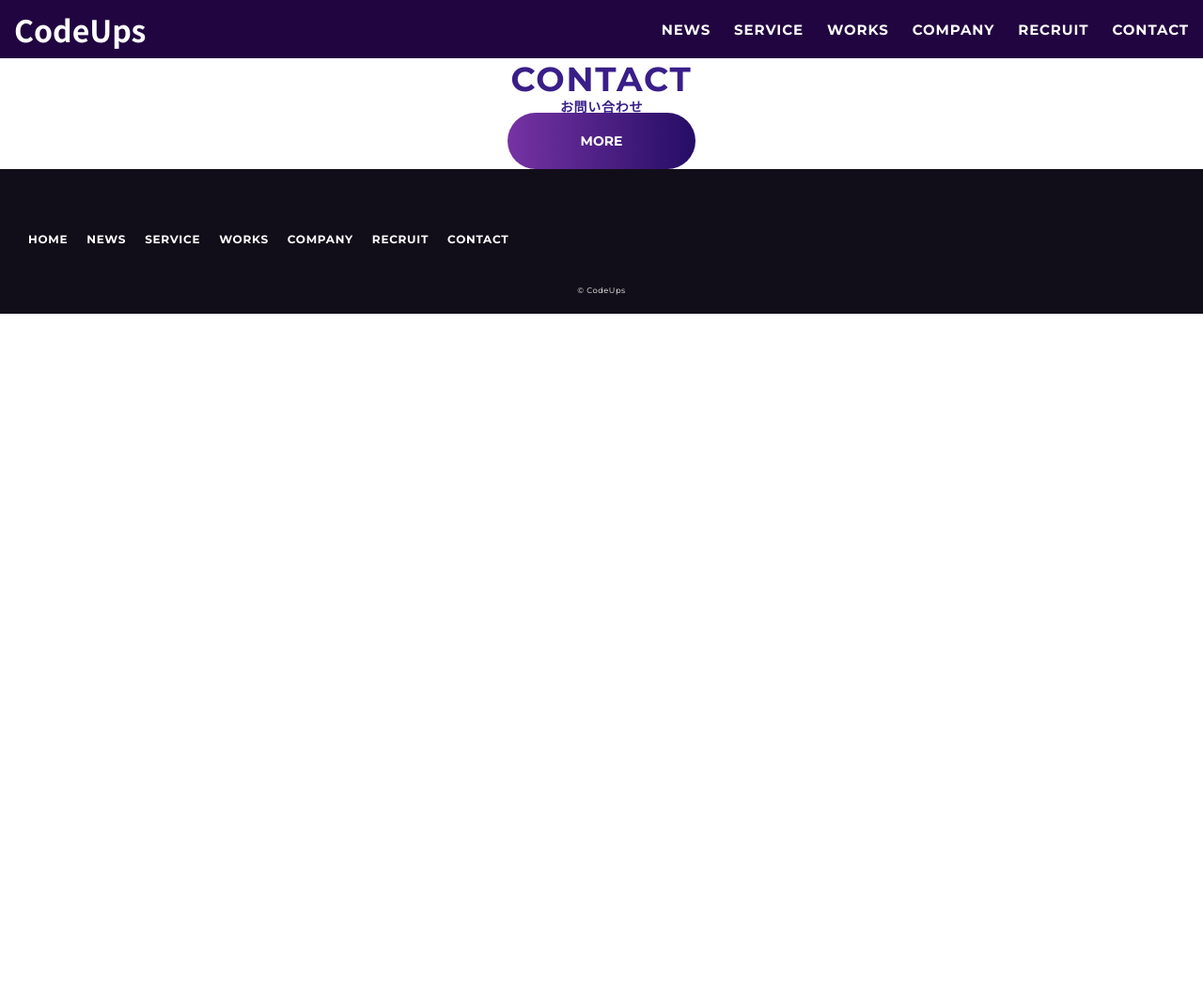
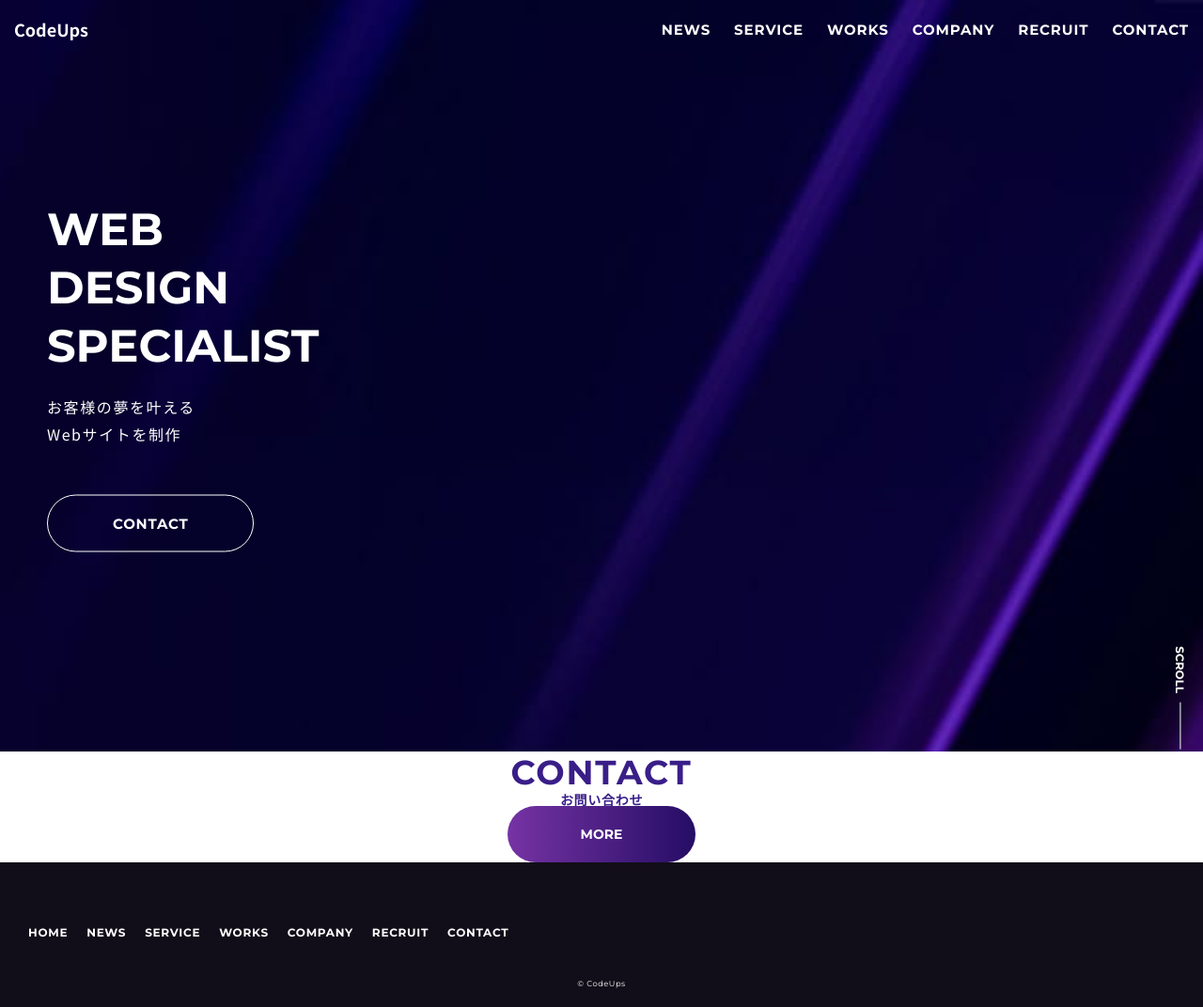
Before and after one commit to shimamurasaki/codeups-live-03, a website: page index.html in a window 1280 px wide. Shown: the whole page at 94% size. Before the commit the page ends 800 px from the top, so only its background shows below. Drawn offline with nearby package versions, Linux system fonts and the light colour scheme.

Commit message:
メインビュー完了

```diff
--- a/index.html
+++ b/index.html
@@ -61,6 +61,19 @@
     </div>
   </header>
 
+  <section class="l-mv p-mv">
+    <div class="p-mv__inner">
+      <div class="p-mv__header">
+        <h2 class="p-mv__title">web<br>design<br>specialist</h2>
+        <p class="p-mv__subtitle">お客様の夢を叶える<br>Webサイトを制作</p>
+        <div class="p-mv__btn">
+          <a href="" class="c-mv-btn">contact</a>
+        </div>
+      </div>
+      <div class="p-mv__scroll"><span>scroll</span></div>
+    </div>
+  </section>
+
   <div class="c-section-header">
     <h2 class="c-section-header__entitle">contact</h2>
     <p class="c-section-header__jatitle">お問い合わせ</p>
@@ -70,7 +83,7 @@
     <a href="" class="c-button">more</a>
   </div>
 
-  <div class="l-footer p-footer">
+  <footer class="l-footer p-footer">
     <div class="p-footer__inner">
       <nav class="p-footer__nav p-footer-nav">
         <ul class="p-footer-nav-items">
@@ -87,7 +100,7 @@
         <small>&copy; CodeUps</small>
       </p>
     </div>
-  </div>
+  </footer>
 
 </body>
 </html>
--- /dev/null
+++ b/src/sass/object/component/_c-mv-btn.scss
@@ -0,0 +1,16 @@
+@use "global" as *;
+
+.c-mv-btn {
+  display: inline-block;
+  padding: rem(22) rem(69);
+  border: 1px solid $white;
+  border-radius: rem(50);
+  text-align: center;
+  font-size: rem(15);
+  font-weight: $bold;
+  font-family: $english-font-family;
+  text-transform: uppercase;
+  letter-spacing: 0.05em;
+  line-height: 1;
+  color: $white;
+}
--- a/src/sass/object/project/_p-header.scss
+++ b/src/sass/object/project/_p-header.scss
@@ -2,8 +2,11 @@
 
 .p-header {
   height: rem(62);
-  background-color: #210540;
+  // background-color: #210540;
+  background-color: transparent;
   z-index: 1000;
+  position: fixed;
+  width: 100%;
 }
 
 .p-header__inner {
@@ -16,6 +19,8 @@
 
 .p-header__logoLink {
   color: $white;
+  font-size: rem(18);
+  display: block;
 }
 
 .p-header__drawer {
--- /dev/null
+++ b/src/sass/object/project/_p-mv.scss
@@ -0,0 +1,66 @@
+@use "global" as *;
+
+.p-mv {
+  position: relative;
+  height: 100vh;
+  background-image: url(../images/common/hero.jpg);
+  background-repeat: no-repeat;
+  background-size: cover;
+}
+
+.p-mv__header {
+  position: absolute;
+  top: 50%;
+  transform: translateY(-50%);
+  left: rem(50);
+
+}
+
+.p-mv__title {
+  font-size: rem(48);
+  font-weight: $bold;
+  font-family: $english-font-family;
+  text-transform: uppercase;
+  line-height: 1.29167;
+  color: $white;
+}
+
+.p-mv__subtitle {
+  margin-top: rem(20);
+  font-size: rem(16);
+  letter-spacing: 0.1em;
+  line-height: 1.8125;
+  color: $white;
+}
+
+.p-mv__btn {
+  margin-top: rem(50);
+}
+
+.p-mv__scroll {
+  font-size: rem(12);
+  font-weight: $bold;
+  font-family: $english-font-family;
+  text-transform: uppercase;
+  color: $white;
+  display: inline-block;
+  position: absolute;
+  right: 0;
+  bottom: 78px;
+  transform: rotate(90deg);
+}
+
+.p-mv__scroll span {
+  position: relative;
+}
+
+.p-mv__scroll span::after {
+  position: absolute;
+  content: "";
+  width: 1px;
+  height: 50px;
+  background-color: $white;
+  transform: rotate(90deg);
+  right: -35px;
+  bottom: -17px;
+}
```
Also changed, not shown: css/styles.css, images/common/hero.jpg (added), images/common/hero.png (added), src/images/common/hero.jpg (added), 2 other files.
